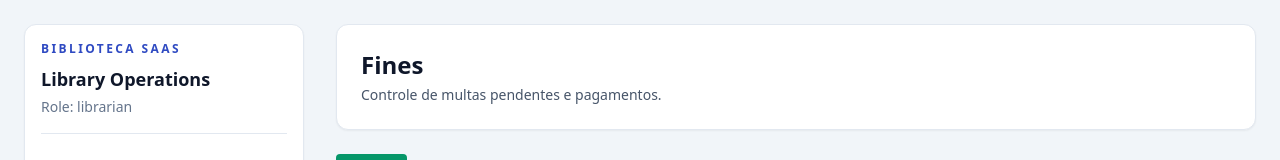
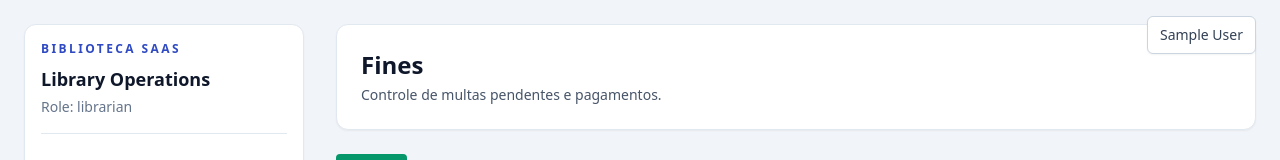
Before and after one commit to gabrielribeirogpx-arch/biblioteca-saas, a Next.js app in the folder frontend/: page /fines in a window 1280 px wide. Shown: the top 160 px of the page. Built offline with nearby package versions, Linux system fonts and the light colour scheme; no server answers; sample sign-in values are in the browser's storage.

Commit message:
feat(frontend): add global logout flow and user menu

```diff
--- a/frontend/app/layout.tsx
+++ b/frontend/app/layout.tsx
@@ -1,4 +1,5 @@
 import type { Metadata } from 'next';
+import { UserMenu } from '../components/UserMenu';
 import './globals.css';
 import { Providers } from './providers';
 
@@ -10,7 +11,14 @@ export const metadata: Metadata = {
 export default function RootLayout({ children }: { children: React.ReactNode }) {
   return (
     <html lang="en">
-      <body><Providers>{children}</Providers></body>
+      <body className="relative">
+        <Providers>
+          <div className="absolute top-4 right-6">
+            <UserMenu />
+          </div>
+          {children}
+        </Providers>
+      </body>
     </html>
   );
 }
--- /dev/null
+++ b/frontend/components/UserMenu.tsx
@@ -0,0 +1,87 @@
+'use client';
+
+import { useEffect, useMemo, useState } from 'react';
+
+import { useAuth } from '../context/AuthContext';
+
+interface StoredUser {
+  email?: string;
+  name?: string;
+  full_name?: string;
+}
+
+export function UserMenu() {
+  const { logout, isAuthenticated } = useAuth();
+  const [isOpen, setIsOpen] = useState(false);
+  const [email, setEmail] = useState('');
+  const [name, setName] = useState('');
+  const [tenant, setTenant] = useState('');
+
+  useEffect(() => {
+    if (typeof window === 'undefined') {
+      return;
+    }
+
+    const storedTenant = window.localStorage.getItem('tenant') ?? window.localStorage.getItem('tenant_id') ?? '';
+    const storedEmail = window.localStorage.getItem('user_email') ?? '';
+    const rawUser = window.localStorage.getItem('user');
+
+    let parsedUser: StoredUser | null = null;
+
+    if (rawUser) {
+      try {
+        parsedUser = JSON.parse(rawUser) as StoredUser;
+      } catch {
+        parsedUser = null;
+      }
+    }
+
+    setTenant(storedTenant);
+    setEmail(parsedUser?.email ?? storedEmail);
+    setName(parsedUser?.name ?? parsedUser?.full_name ?? '');
+  }, [isAuthenticated]);
+
+  const displayName = useMemo(() => {
+    if (name.trim()) {
+      return name;
+    }
+
+    return email || 'Usuário';
+  }, [email, name]);
+
+  if (!isAuthenticated) {
+    return null;
+  }
+
+  return (
+    <div className="relative">
+      <button
+        type="button"
+        onClick={() => setIsOpen((previous) => !previous)}
+        className="rounded-md border border-slate-300 bg-white px-3 py-2 text-sm font-medium text-slate-700 shadow-sm hover:bg-slate-50"
+      >
+        {displayName}
+      </button>
+
+      {isOpen ? (
+        <div className="absolute right-0 z-50 mt-2 w-64 rounded-md border border-slate-200 bg-white p-3 shadow-lg">
+          <p className="text-sm font-semibold text-slate-900">{displayName}</p>
+          {email ? <p className="text-xs text-slate-600">{email}</p> : null}
+          {tenant ? <p className="mt-1 text-xs text-slate-500">Tenant: {tenant}</p> : null}
+
+          <button
+            type="button"
+            className="mt-3 w-full rounded-md bg-red-600 px-3 py-2 text-sm font-medium text-white hover:bg-red-700"
+            onClick={() => {
+              if (window.confirm('Deseja sair?')) {
+                logout();
+              }
+            }}
+          >
+            Sair
+          </button>
+        </div>
+      ) : null}
+    </div>
+  );
+}
--- a/frontend/context/AuthContext.tsx
+++ b/frontend/context/AuthContext.tsx
@@ -38,19 +38,31 @@ export function AuthProvider({ children }: { children: React.ReactNode }) {
     setIsLoading(false);
   }, []);
 
+  const logout = useCallback(() => {
+    if (typeof window !== 'undefined') {
+      window.localStorage.removeItem('access_token');
+      window.localStorage.removeItem('token');
+      window.localStorage.removeItem('tenant');
+      window.localStorage.removeItem('tenant_id');
+      window.localStorage.removeItem('user');
+      window.localStorage.removeItem('user_email');
+      window.dispatchEvent(new Event('auth:logout'));
+      window.location.href = '/login';
+    }
+
+    setToken(null);
+    setUser(null);
+  }, []);
+
   useEffect(() => {
     if (typeof window === 'undefined') {
       return;
     }
 
-    const handleUnauthorized = () => {
-      setToken(null);
-      setUser(null);
-    };
-
-    window.addEventListener('auth:unauthorized', handleUnauthorized);
-    return () => window.removeEventListener('auth:unauthorized', handleUnauthorized);
-  }, []);
+    const handleLogout = () => logout();
+    window.addEventListener('auth:unauthorized', handleLogout);
+    return () => window.removeEventListener('auth:unauthorized', handleLogout);
+  }, [logout]);
 
   const login = useCallback(async (email: string, password: string, tenantId?: string) => {
     const resolvedTenantId = (tenantId ?? getStoredTenantId()).trim();
@@ -89,19 +101,6 @@ export function AuthProvider({ children }: { children: React.ReactNode }) {
     setUser({ email: sanitizedEmail });
   }, []);
 
-  const logout = useCallback(() => {
-    if (typeof window !== 'undefined') {
-      window.localStorage.removeItem('access_token');
-      window.localStorage.removeItem('token');
-      window.localStorage.removeItem('user_email');
-      window.localStorage.removeItem('tenant');
-      window.localStorage.removeItem('tenant_id');
-    }
-
-    setToken(null);
-    setUser(null);
-  }, []);
-
   const value = useMemo(
     () => ({ user, token, isAuthenticated: Boolean(token), isLoading, login, logout }),
     [user, token, isLoading, login, logout]
```
